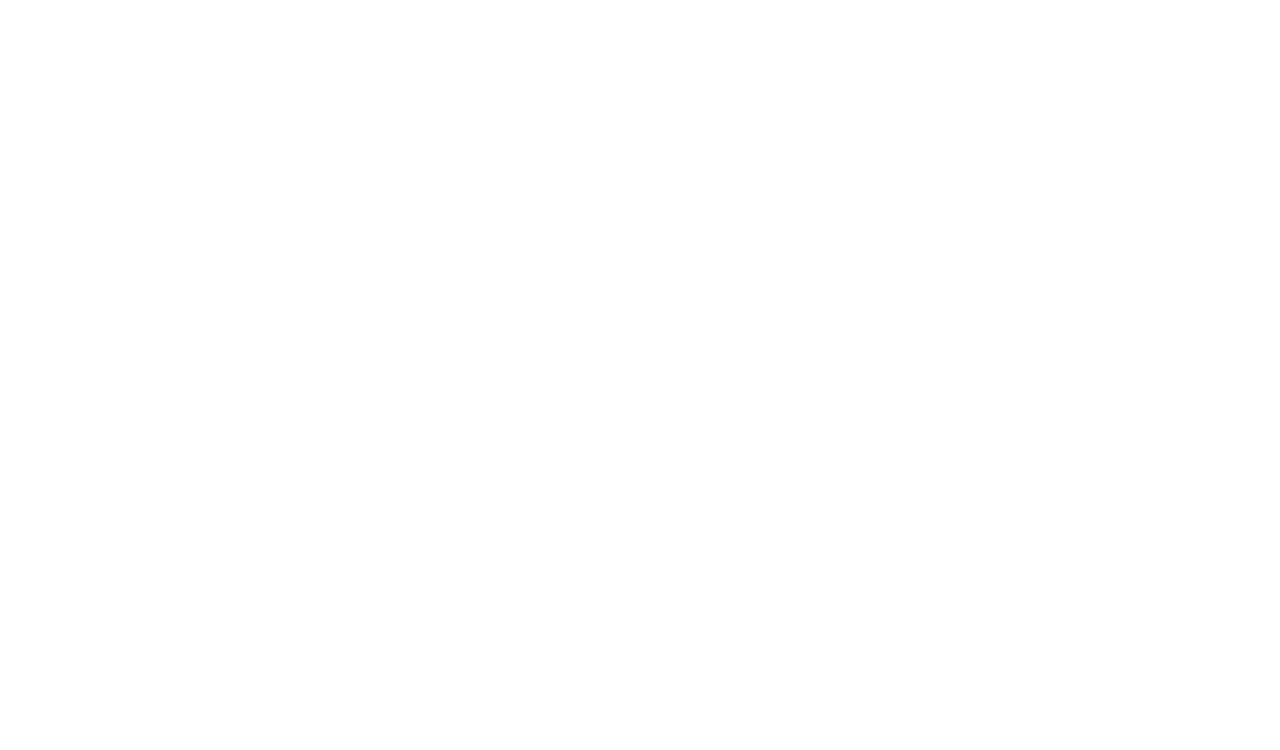
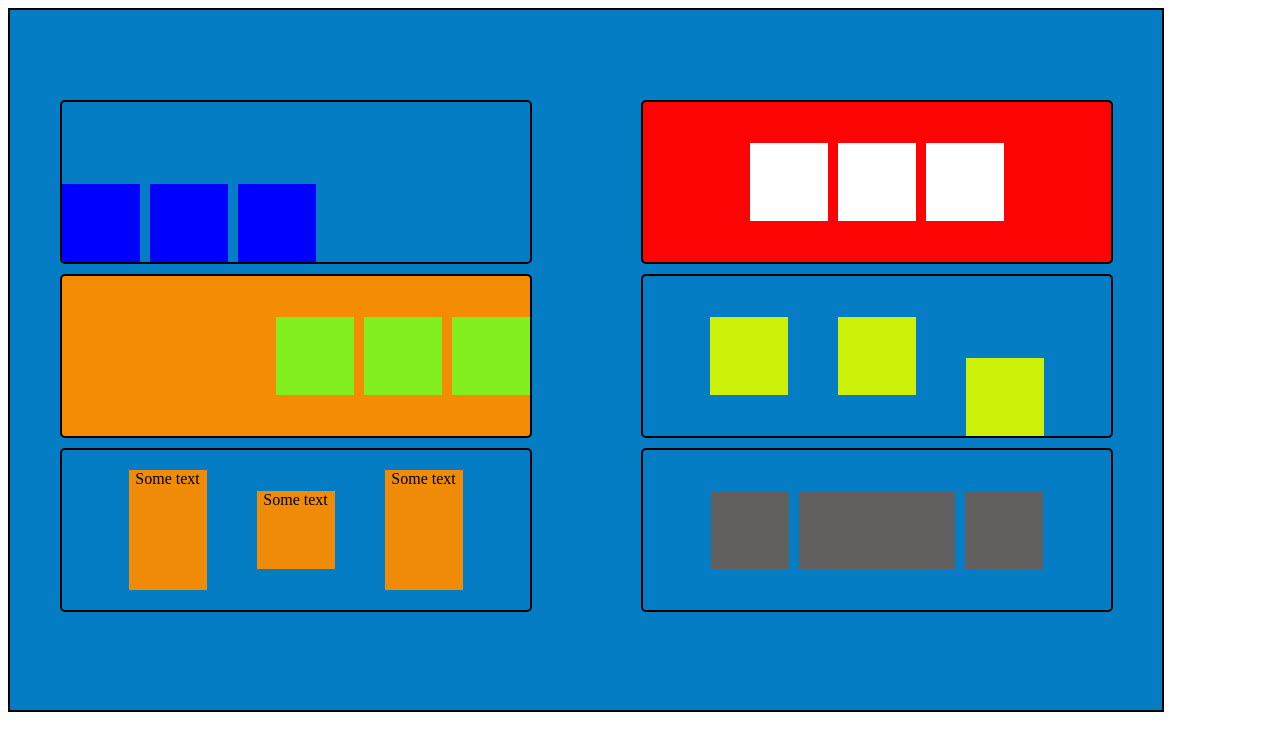
Before and after one commit to IstrefiD/flexbox-practice, a plain HTML site: page Index.html in a window 1280 px wide. Drawn offline with Linux system fonts and the light colour scheme.

Commit message:
Re-designed the structure making it more logic and easier

```diff
--- a/Index.html
+++ b/Index.html
@@ -8,36 +8,38 @@
         <link rel="stylesheet" href="styles/styles.css">
     </head>
     <body>
-<div class="main--container">
-    <div class="container--one">
-        <div></div>
-        <div></div>
-        <div></div>
+        <div class="page-wrapper">
+            <div class="item-container">
+                <div class="blue-items">
+                    <div class="blue-item-1"></div>
+                    <div class="blue-item-2"></div>
+                    <div class="blue-item-3"></div>
                 </div>
-    <div class="container--two">
-        <div></div>
-        <div></div>
-        <div></div>
+                <div class="red-items">
+                    <div class="red-item-1"></div>
+                    <div class="red-item-2"></div>
+                    <div class="red-item-3"></div>
                 </div>
-    <div class="container--three">
-        <div></div>
-        <div></div>
-        <div></div>
+                <div class="green-items">
+                    <div class="green-item-1"></div>
+                    <div class="green-item-2"></div>
+                    <div class="green-item-3"></div>
                 </div>
-    <div class="container--four">
-        <div></div>
-        <div></div>
-        <div></div>
+                <div class="yellow-items">
+                    <div class="yellow-item-1"></div>
+                    <div class="yellow-item-2"></div>
+                    <div class="yellow-item-3"></div>
                 </div>
-    <div class="container--five">
-        <div></div>
-        <div></div>
-        <div></div>
+                <div class="orange-items">
+                    <div class="orange-item-1">Some text</div>
+                    <div class="orange-item-2">Some text</div>
+                    <div class="orange-item-3">Some text</div>
                 </div>
-    <div class="container--six">
-        <div></div>
-        <div></div>
-        <div></div>
+                <div class="gray-items">
+                    <div class="gray-item-1"></div>
+                    <div class="gray-item-2"></div>
+                    <div class="gray-item-3"></div>
+                </div>
             </div>
         </div>
 
```
Lines whose indentation alone changed are shown as unchanged.
